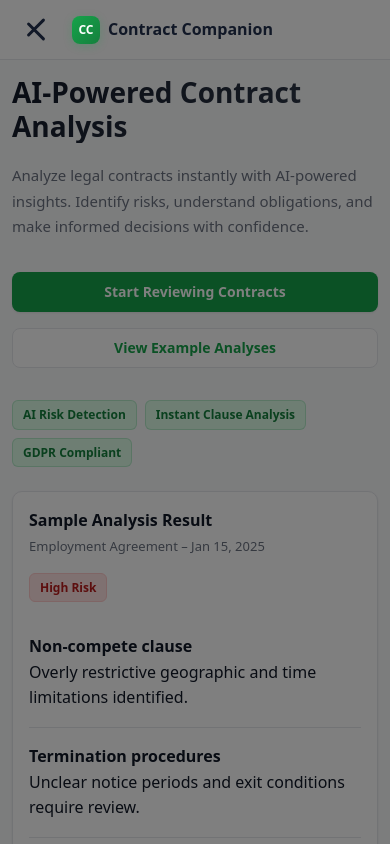
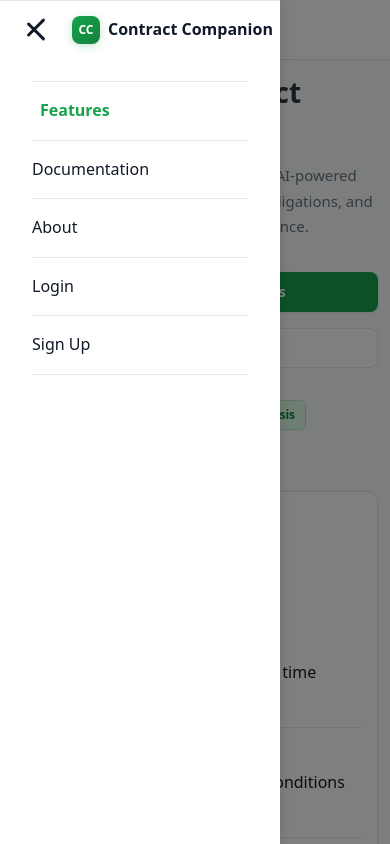
Before and after one commit to tombomeke-ehb/Contract-Companion, a Vue app in the folder frontend/: page / in a window 390 px wide. Both pictures are taken after a click on the button "nav.openMenu". Shown: the top 844 px of the page. Built offline with nearby package versions, Linux system fonts and the light colour scheme.

Commit message:
updated navbar layout for small and large screens

```diff
--- a/frontend/src/components/Navbar.vue
+++ b/frontend/src/components/Navbar.vue
@@ -6,7 +6,9 @@
         class="menu-toggle"
         :class="{ active: menuOpen }"
         @click="toggleMenu"
-        aria-label="Open menu"
+        :aria-expanded="menuOpen.toString()"
+        aria-controls="primary-navigation"
+        :aria-label="menuOpen ? $t('nav.closeMenu') : $t('nav.openMenu')"
       >
         <span class="menu-toggle-icon">
           <span></span>
@@ -20,8 +22,12 @@
         {{ $t('nav.brand') }}
       </RouterLink>
 
-      <!-- PUBLIC NAV -->
-      <nav v-if="!isAppRoute" class="nav-links">
+      <!-- PUBLIC NAV: only informational links on desktop -->
+      <nav
+        v-if="!isAppRoute"
+        :id="'primary-navigation'"
+        :class="['nav-links', { active: menuOpen }]"
+      >
         <RouterLink :to="{ name: 'home' }">
           {{ $t('nav.features') }}
         </RouterLink>
@@ -31,10 +37,18 @@
         <RouterLink :to="{ name: 'about' }">
           {{ $t('nav.about') }}
         </RouterLink>
+        <!-- Login / Sign Up blijven alleen voor mobiel in de drawer -->
+        <RouterLink :to="{ name: 'login' }" class="nav-link-auth-mobile">
+          {{ $t('nav.login') }}
+        </RouterLink>
+        <RouterLink :to="{ name: 'signup' }" class="nav-link-auth-mobile">
+          {{ $t('nav.signup') }}
+        </RouterLink>
       </nav>
       <nav
+        v-else
+        :id="'primary-navigation'"
         :class="['nav-links', { active: menuOpen }]"
-        v-else
       >
         <RouterLink :to="{ name: 'dashboard' }">
           {{ $t('nav.dashboard') }}
```
